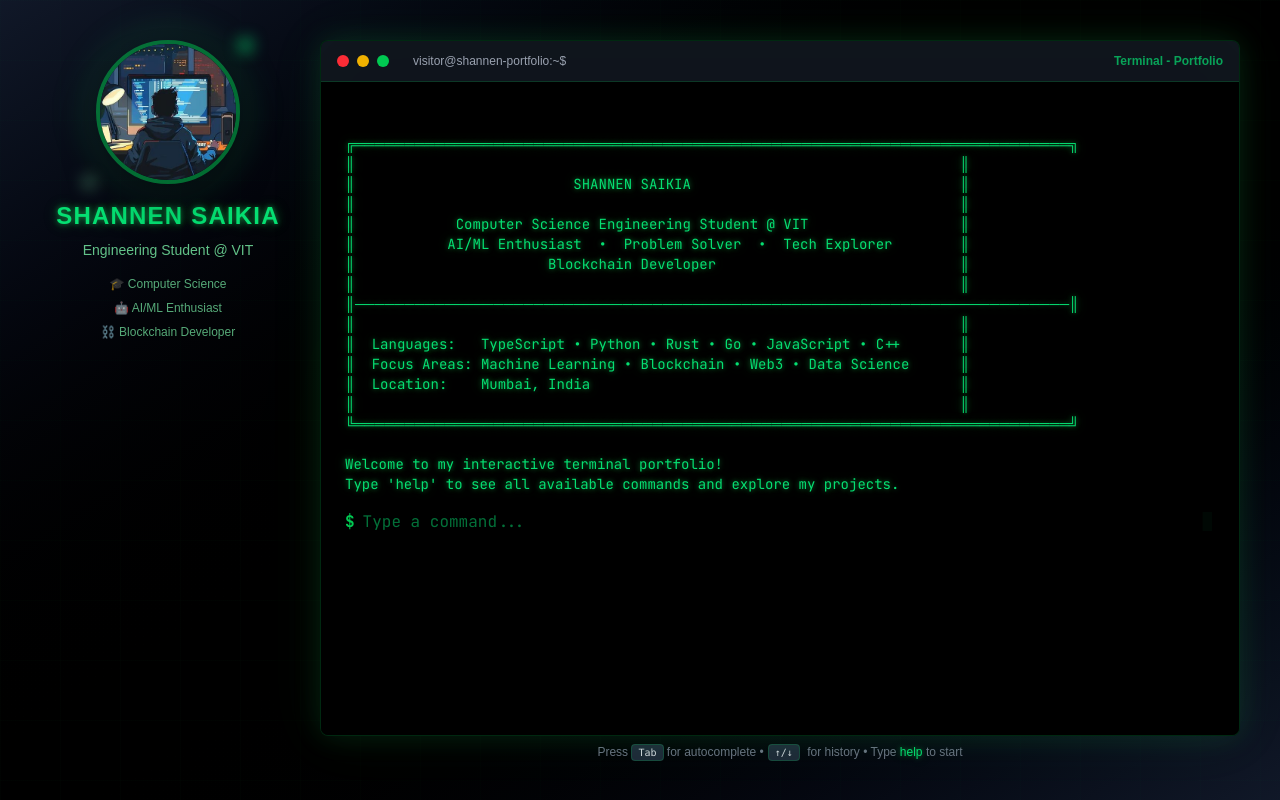
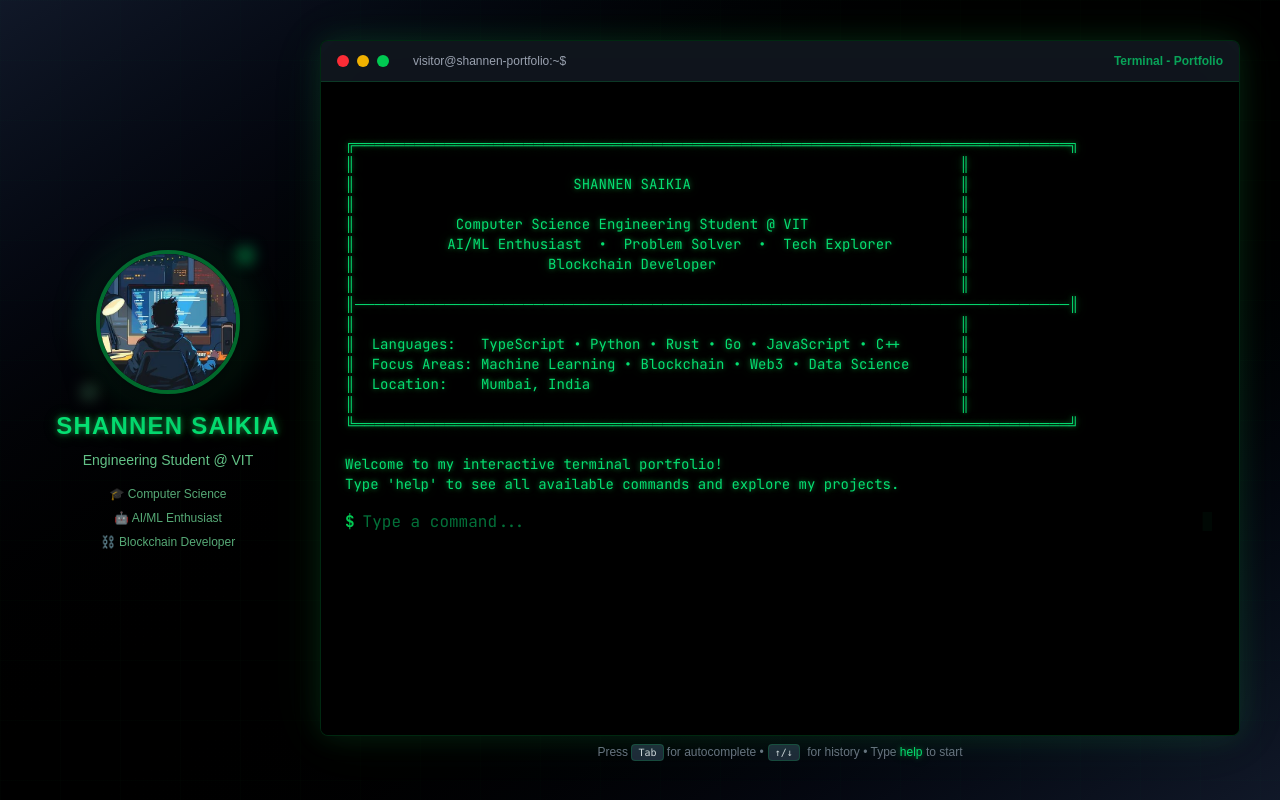
Before and after one commit to myst9811/terminal-portfolio, a Next.js app: page / in a window 1280 px wide. Built offline with nearby package versions, Linux system fonts and the light colour scheme.

Commit message:
fix: terminal window scrollbar

```diff
--- a/app/globals.css
+++ b/app/globals.css
@@ -31,9 +31,6 @@ body {
   /* Firefox */
   scrollbar-width: thin;
   scrollbar-color: rgba(34, 197, 94, 0.5) rgba(0, 0, 0, 0.5);
-
-  /* Ensure scrollbar is always visible */
-  overflow-y: scroll;
 }
 
 .custom-scrollbar::-webkit-scrollbar {
--- a/src/components/Terminal.tsx
+++ b/src/components/Terminal.tsx
@@ -169,7 +169,7 @@ export default function Terminal() {
           initial={{ opacity: 0, x: -50 }}
           animate={{ opacity: 1, x: 0 }}
           transition={{ duration: 0.6, ease: "easeOut" }}
-          className="flex flex-col items-center gap-4 flex-shrink-0 md:w-64"
+          className="flex flex-col items-center justify-center gap-4 flex-shrink-0 md:w-64"
         >
           <Avatar />
           <motion.div
@@ -197,11 +197,11 @@ export default function Terminal() {
           initial={{ opacity: 0, x: 50 }}
           animate={{ opacity: 1, x: 0 }}
           transition={{ duration: 0.5, delay: 0.3 }}
-          className="w-full flex-1 flex flex-col min-h-0"
+          className="flex-1 flex flex-col min-h-0 max-h-full"
         >
           {/* Terminal Window */}
           <div
-            className="bg-black/90 backdrop-blur-sm rounded-lg shadow-2xl border border-green-500/20 overflow-hidden terminal-glow flex flex-col h-full"
+            className="bg-black/90 backdrop-blur-sm rounded-lg shadow-2xl border border-green-500/20 terminal-glow flex flex-col h-full overflow-hidden"
             onClick={handleTerminalClick}
           >
             {/* Terminal Header/Title Bar */}
```
